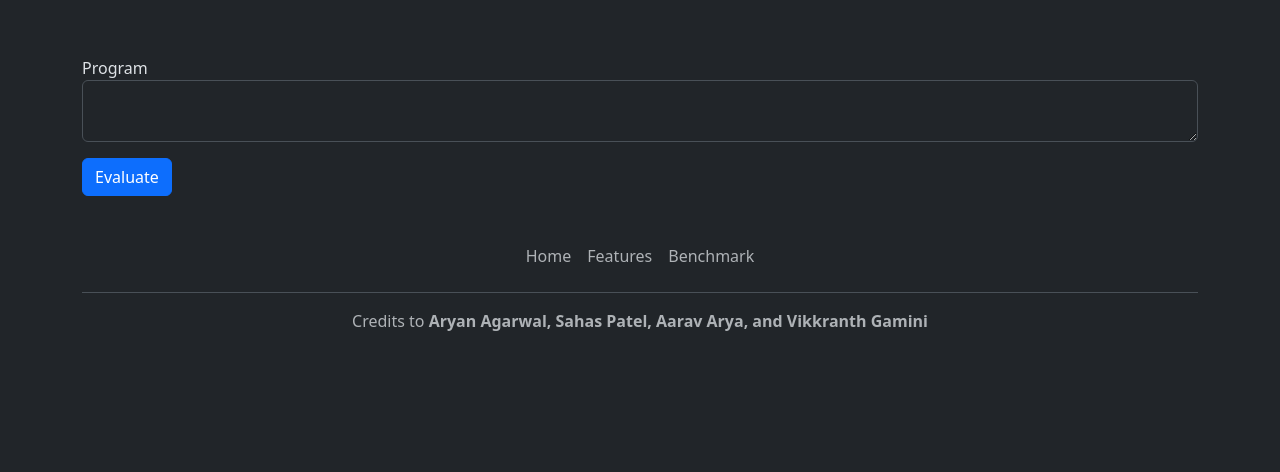
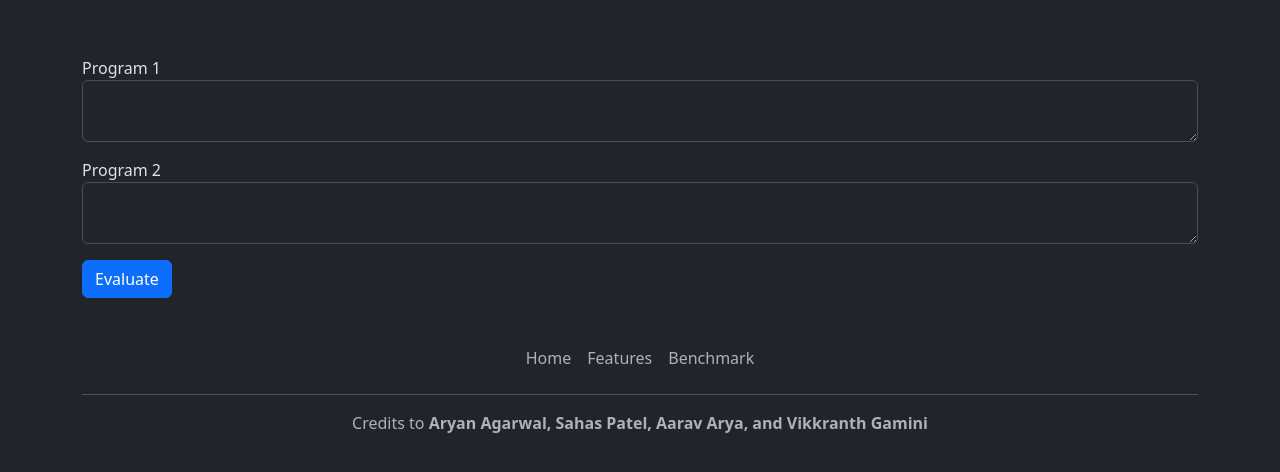
Before and after one commit to TheWhiteLionGod/Benchmarker, a Flask app: page /benchmark in a window 1280 px wide. Shown: the part 97-569 px from the top of the page. Run offline with Flask 3, Linux system fonts and the light colour scheme; some libraries are stand-ins or nearby versions.

Commit message:
Added Two Text Inputs for Benchmarking

```diff
--- a/app.py
+++ b/app.py
@@ -13,7 +13,8 @@ app.config['SECRET_KEY'] = SECRET_KEY
 bootstrap = Bootstrap5(app)
 
 class CodeForm(FlaskForm):
-    code = TextAreaField("Program", validators=[DataRequired()])
+    program1 = TextAreaField("Program 1", validators=[DataRequired()])
+    program2 = TextAreaField("Program 2", validators=[DataRequired()])
     submit = SubmitField("Evaluate")
 
 
@@ -40,13 +41,14 @@ def homepage():
 @app.route("/benchmark", methods=['GET', 'POST'])
 def benchmark():
     global result
-    form = CodeForm()
-    if form.validate_on_submit():
-        code = form.code.data
-        result = bm.benchmark(code, code, params, 10)
+    program = CodeForm()
+    if program.validate_on_submit():
+        program1 = program.program1.data
+        program2 = program.program2.data
+        result = bm.benchmark(program1, program2, params, 10)
         return redirect('chart')
 
-    return render_template("benchmark.html", page="benchmark", form=form)
+    return render_template("benchmark.html", page="benchmark", form=program)
 
 @app.route("/chart")
 def chart():
--- a/templates/benchmark.html
+++ b/templates/benchmark.html
@@ -22,7 +22,8 @@
             </div>
             <form method="post">
                 <div class="py-2 row"></div>{{ form.csrf_token() }}
-                <div class="py-2 row"></div>{{ render_field(form.code) }}
+                <div class="py-2 row"></div>{{ render_field(form.program1) }}
+                <div class="py-2 row"></div>{{ render_field(form.program2) }}
                 <div class="py-2 row"></div>{{ render_field(form.submit) }}
             </form>
             </div>
```
